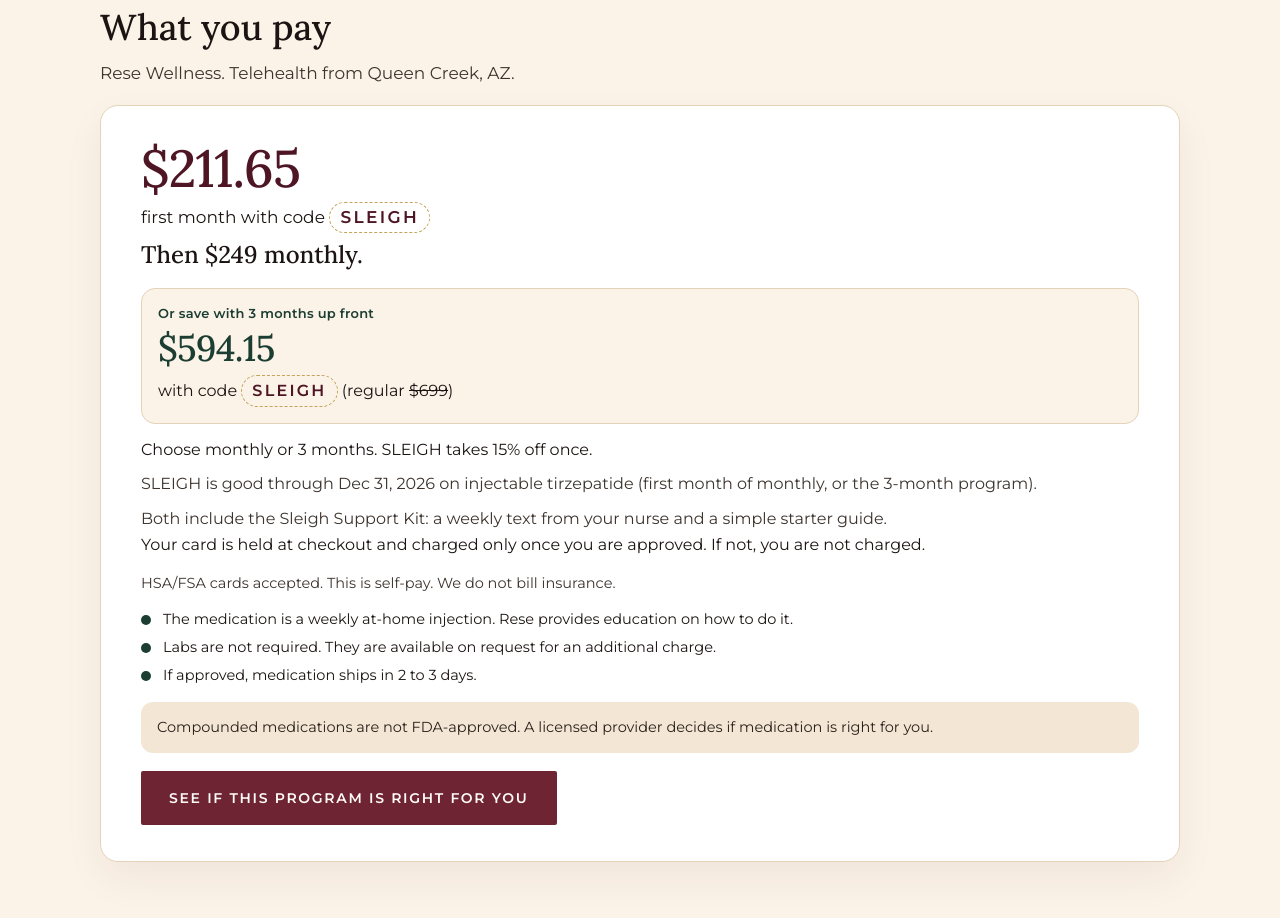
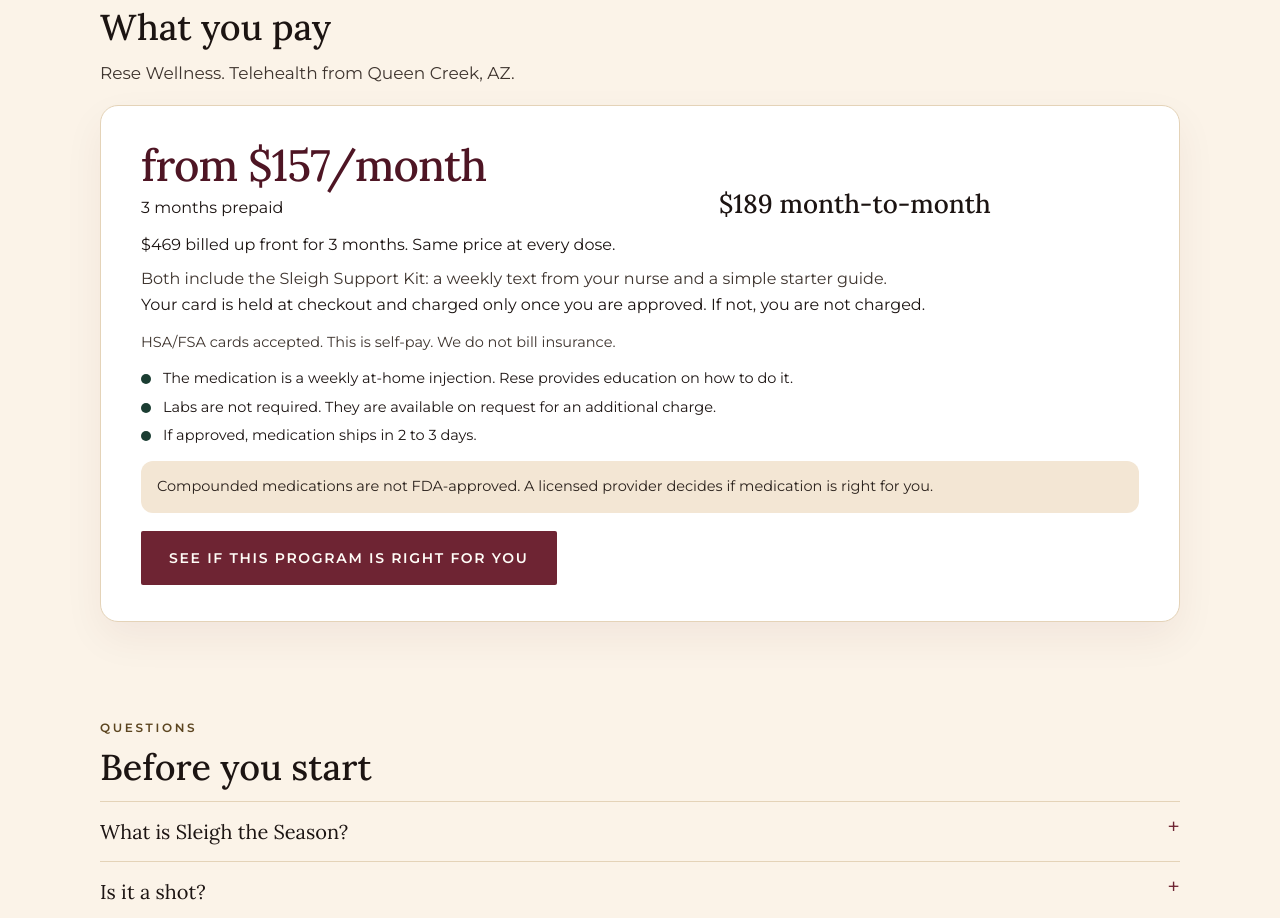
Before and after one commit to resewellness/resewellness.github.io, a plain HTML site: page sleigh-the-season/index.html in a window 1280 px wide. Shown: the part 1642-2560 px from the top of the page. Drawn offline with Linux system fonts and the light colour scheme.

Commit message:
Update injectable tirzepatide to from $157/month.
Replace the old prepaid, monthly, and SLEIGH-code prices with from $157/month, $469 billed up front for 3 months, and $189 month-to-month. The price is the same at every dose. Semaglutide, peptide, hormone, ED, and hair prices are unchanged.

Co-authored-by: resewellness <resewellness@users.noreply.github.com>

```diff
--- a/sleigh-the-season/index.html
+++ b/sleigh-the-season/index.html
@@ -5,7 +5,7 @@
 <meta charset="UTF-8">
 <meta name="viewport" content="width=device-width, initial-scale=1.0">
 <title>Sleigh the Season | Rese Wellness</title>
-<meta name="description" content="$211.65 your first month with code SLEIGH, then $249 monthly. Or $594.15 for 3 months up front with code SLEIGH (regular $699). Choose monthly or 3 months. SLEIGH takes 15% off once. Both include the Sleigh Support Kit. Your card is held until you are approved.">
+<meta name="description" content="Injectable tirzepatide from $157/month ($469 billed up front for 3 months), or $189 month-to-month. Same price at every dose. The Sleigh Support Kit is included. Your card is held until you are approved.">
 <link rel="canonical" href="https://resewellness.com/sleigh-the-season/">
 <link rel="icon" type="image/png" href="../assets/favicon.png">
 <link rel="apple-touch-icon" href="../assets/favicon.png">
@@ -18,70 +18,30 @@
 <meta property="og:type" content="website">
 <meta property="og:site_name" content="Rese Wellness">
 <meta property="og:title" content="Sleigh the Season">
-<meta property="og:description" content="$211.65 your first month with code SLEIGH, then $249 monthly. Or $594.15 for 3 months up front with code SLEIGH (regular $699). Choose monthly or 3 months. SLEIGH takes 15% off once. Both include the Sleigh Support Kit. Your card is held until you are approved.">
-<meta name="twitter:description" content="$211.65 your first month with code SLEIGH, then $249 monthly. Or $594.15 for 3 months up front with code SLEIGH (regular $699). Choose monthly or 3 months. SLEIGH takes 15% off once. Both include the Sleigh Support Kit. Your card is held until you are approved.">
+<meta property="og:description" content="Injectable tirzepatide from $157/month ($469 billed up front for 3 months), or $189 month-to-month. Same price at every dose. The Sleigh Support Kit is included. Your card is held until you are approved.">
+<meta name="twitter:description" content="Injectable tirzepatide from $157/month ($469 billed up front for 3 months), or $189 month-to-month. Same price at every dose. The Sleigh Support Kit is included. Your card is held until you are approved.">
 <meta property="og:image" content="media/hero-poster.webp">
 <!--
   OFFER CONFIG
-  Edit only this block. Prices, the code, and the end date are filled
-  from these values.
-  The page leads with the monthly price. Choose monthly or 3 months
-  up front. SLEIGH takes 15 percent off once, not both.
-  Injectable tirzepatide monthly is $249. SLEIGH makes the first
-  month $211.65, then $249 monthly.
-  The 3-month program is $699 billed up front. SLEIGH makes that
-  total $594.15. The card is held at checkout and charged only
-  after approval. It is not a Rese payment schedule.
+  Edit only this block. Prices on the page are filled from these values.
+  Injectable tirzepatide is the same price at every dose.
+  The lead price is the 3-month prepaid rate. Month-to-month sits beside it.
+  The card is held at checkout and charged only after approval.
+  It is not a Rese payment schedule.
   Both options include the Sleigh Support Kit.
-  endsLabel is the only date format on the page.
 -->
 <script>
 (function () {
   var offer = {
-    regularTotalCents: 69900,
-    monthlyCents: 24900,
-    programMonths: 3,
-    discountPercent: 15,
-    code: "SLEIGH",
-    endsLabel: "Dec 31, 2026"
+    fromMonth: "from $157/month",
+    monthToMonth: "$189 month-to-month",
+    upfront: "$469 billed up front for 3 months",
+    programMonths: 3
   };
-  offer.saleTotalCents = Math.round(offer.regularTotalCents * (100 - offer.discountPercent) / 100);
-  offer.firstMonthCents = Math.round(offer.monthlyCents * (100 - offer.discountPercent) / 100);
   window.SLEIGH_OFFER = offer;
 
-  function shortEnds(label) {
-    var names = {january:"Jan",february:"Feb",march:"Mar",april:"Apr",may:"May",june:"Jun",july:"Jul",august:"Aug",september:"Sep",october:"Oct",november:"Nov",december:"Dec"};
-    var parts = String(label).split(/[\s,]+/);
-    var month = names[(parts[0] || "").toLowerCase()];
-    var day = parts[1] || "";
-    if (!month || !day) return label;
-    return month + " " + day;
-  }
-
-  function moneyFromCents(cents) {
-    var whole = Math.floor(cents / 100);
-    var frac = cents % 100;
-    if (frac === 0) return "$" + whole;
-    var fracText = frac < 10 ? "0" + frac : String(frac);
-    return "$" + whole + "." + fracText;
-  }
-
   window.applySleighOffer = function () {
-    var regularTotal = moneyFromCents(offer.regularTotalCents);
-    var saleTotal = moneyFromCents(offer.saleTotalCents);
-    var firstMonth = moneyFromCents(offer.firstMonthCents);
-    var monthly = moneyFromCents(offer.monthlyCents);
-    var map = {
-      "regular-total": regularTotal,
-      "sale-total": saleTotal,
-      "first-month": firstMonth,
-      "monthly-plain": monthly,
-      code: offer.code,
-      ends: offer.endsLabel,
-      "ends-short": shortEnds(offer.endsLabel),
-      percent: String(offer.discountPercent)
-    };
-    var priceLine = firstMonth + " your first month with code " + offer.code + ", then " + monthly + " monthly. Or " + saleTotal + " for " + offer.programMonths + " months up front with code " + offer.code + " (regular " + regularTotal + "). Choose monthly or 3 months. SLEIGH takes 15% off once. Both include the Sleigh Support Kit. Your card is held until you are approved.";
+    var priceLine = "Injectable tirzepatide " + offer.fromMonth + " (" + offer.upfront + "), or " + offer.monthToMonth + ". Same price at every dose. The Sleigh Support Kit is included. Your card is held until you are approved.";
     var metas = [
       document.querySelector('meta[name="description"]'),
       document.querySelector('meta[property="og:description"]'),
@@ -90,6 +50,11 @@
     for (var m = 0; m < metas.length; m++) {
       if (metas[m]) metas[m].setAttribute("content", priceLine);
     }
+    var map = {
+      "from-month": offer.fromMonth,
+      "month-to-month": offer.monthToMonth,
+      upfront: offer.upfront
+    };
     var nodes = document.querySelectorAll("[data-sleigh]");
     for (var i = 0; i < nodes.length; i++) {
       var key = nodes[i].getAttribute("data-sleigh");
@@ -206,9 +171,10 @@
   .sign{margin-top:16px;font-family:var(--serif);font-style:italic;font-size:18px;color:var(--ink)}
   .sign span{display:block;font-family:var(--sans);font-style:normal;font-size:13px;letter-spacing:.08em;text-transform:uppercase;color:var(--gold);margin-top:2px}
   .price-card{margin-top:18px;background:#fff;border:1px solid var(--line);border-radius:18px;padding:22px 20px 24px;box-shadow:0 16px 40px rgba(78,21,36,.06)}
-  .price-sale{font-family:var(--serif);font-weight:500;font-size:clamp(32px,8vw,52px);line-height:1;color:var(--cranberry-deep);letter-spacing:-.02em}
-  .price-lead{margin-top:8px;font-size:17px;line-height:1.45;color:var(--ink);max-width:32em}
-  .price-then{margin-top:8px;font-family:var(--serif);font-weight:500;font-size:clamp(18px,4.2vw,24px);line-height:1.2;color:var(--ink)}
+  .price-pair{display:grid;grid-template-columns:minmax(0,1.2fr) minmax(0,.9fr);gap:8px 18px;align-items:end}
+  .price-sale{font-family:var(--serif);font-weight:500;font-size:clamp(26px,6.4vw,44px);line-height:1.05;color:var(--cranberry-deep);letter-spacing:-.02em}
+  .price-lead{margin-top:8px;font-size:16px;line-height:1.4;color:var(--ink);max-width:32em}
+  .price-then{margin:0;font-family:var(--serif);font-weight:500;font-size:clamp(18px,4vw,26px);line-height:1.2;color:var(--ink)}
   .price-choice{margin-top:14px;font-size:16px;line-height:1.45;color:var(--ink)}
   .price-save{margin-top:18px;background:var(--cream);border:1px solid var(--line);border-radius:14px;padding:14px 16px 16px}
   .price-save-kicker{font-size:13px;font-weight:600;letter-spacing:.02em;color:var(--evergreen);margin-bottom:4px}
@@ -244,7 +210,8 @@
   .sticky-copy{display:flex;flex-direction:column;justify-content:center;gap:2px;min-width:0;flex:1}
   .sticky-main{font-family:var(--serif);font-weight:500;font-size:20px;line-height:1.05;color:var(--cranberry-deep);letter-spacing:-.02em}
   .sticky-main strong{font-family:inherit;font-weight:500;font-size:inherit;color:inherit;letter-spacing:inherit}
-  .sticky-alt{font-size:12px;line-height:1.25;color:var(--ink);white-space:nowrap}
+  .sticky-alt{font-size:12px;line-height:1.35;color:var(--ink)}
+  .sticky-alt span{display:block}
   .sticky .btn{padding:10px 10px;min-height:44px;font-size:11px;letter-spacing:.01em;line-height:1.15;flex:0 0 auto;max-width:9.6em;text-align:center;white-space:normal}
   html.js .rv{opacity:0;transform:translateY(16px);transition:opacity .6s ease,transform .6s ease}
   html.js .rv.in{opacity:1;transform:none}
@@ -355,7 +322,7 @@ fbq('track', 'PageView');
       <p class="eyebrow">Nurse-supported weight care</p>
       <h1 id="h1">Sleigh the Season</h1>
       <p class="subhead hero-warm">You carry everyone this season. Let us help carry your health.</p>
-      <p class="subhead hero-start">Start at <span data-sleigh="first-month">$211.65</span> your first month with code <span data-sleigh="code">SLEIGH</span></p>
+      <p class="subhead hero-start"><span data-sleigh="from-month">from $157/month</span>. <span data-sleigh="month-to-month">$189 month-to-month</span>.</p>
       <a class="btn" href="https://start.resewellness.com/weight-loss/questionnaire">See if this program is right for you</a>
     </div>
   </section>
@@ -524,16 +491,14 @@ fbq('track', 'PageView');
       <h2 class="big rv" id="pricing">What you pay</h2>
       <p class="lede rv">Rese Wellness. Telehealth from Queen Creek, AZ.</p>
       <div class="price-card rv">
-        <p class="price-sale"><span data-sleigh="first-month">$211.65</span></p>
-        <p class="price-lead">first month with code <span class="code" data-sleigh="code">SLEIGH</span></p>
-        <p class="price-then">Then <span data-sleigh="monthly-plain">$249</span> monthly.</p>
-        <div class="price-save">
-          <p class="price-save-kicker">Or save with 3 months up front</p>
-          <p class="price-save-amt"><span data-sleigh="sale-total">$594.15</span></p>
-          <p class="code-line">with code <span class="code" data-sleigh="code">SLEIGH</span> (regular <s><span data-sleigh="regular-total">$699</span></s>)</p>
+        <div class="price-pair">
+          <div>
+            <p class="price-sale"><span data-sleigh="from-month">from $157/month</span></p>
+            <p class="price-lead">3 months prepaid</p>
+          </div>
+          <p class="price-then"><span data-sleigh="month-to-month">$189 month-to-month</span></p>
         </div>
-        <p class="price-choice">Choose monthly or 3 months. SLEIGH takes 15% off once.</p>
-        <p class="price-regular"><span data-sleigh="code">SLEIGH</span> is good through <span data-sleigh="ends">Dec 31, 2026</span> on injectable tirzepatide (first month of monthly, or the 3-month program).</p>
+        <p class="price-choice"><span data-sleigh="upfront">$469 billed up front for 3 months</span>. Same price at every dose.</p>
         <p class="price-regular">Both include the Sleigh Support Kit: a weekly text from your nurse and a simple starter guide.</p>
         <p>Your card is held at checkout and charged only once you are approved. If not, you are not charged.</p>
         <p class="fine">HSA/FSA cards accepted. This is self-pay. We do not bill insurance.</p>
@@ -579,7 +544,7 @@ fbq('track', 'PageView');
         </details>
         <details>
           <summary>What does the program cost?</summary>
-          <p><span data-sleigh="first-month">$211.65</span> your first month with code <span data-sleigh="code">SLEIGH</span>, then <span data-sleigh="monthly-plain">$249</span> monthly. Or <span data-sleigh="sale-total">$594.15</span> for 3 months up front with code <span data-sleigh="code">SLEIGH</span> (regular <span data-sleigh="regular-total">$699</span>). Choose monthly or 3 months. SLEIGH takes 15% off once, through <span data-sleigh="ends">Dec 31, 2026</span>, on injectable tirzepatide (first month of monthly, or the 3-month program). Both include the Sleigh Support Kit. The card is only charged once you are approved.</p>
+          <p>Injectable tirzepatide is <span data-sleigh="from-month">from $157/month</span> (<span data-sleigh="upfront">$469 billed up front for 3 months</span>), or <span data-sleigh="month-to-month">$189 month-to-month</span>. Same price at every dose. Both include the Sleigh Support Kit. The card is only charged once you are approved.</p>
         </details>
         <details>
           <summary>What happens after 3 months?</summary>
@@ -620,8 +585,8 @@ fbq('track', 'PageView');
 
 <div class="sticky show" id="stickyCta">
   <span class="sticky-copy">
-    <span class="sticky-main"><strong><span data-sleigh="first-month">$211.65</span> first month</strong></span>
-    <span class="sticky-alt">with code <span data-sleigh="code">SLEIGH</span>. Then <span data-sleigh="monthly-plain">$249</span> monthly.</span>
+    <span class="sticky-main"><strong><span data-sleigh="from-month">from $157/month</span></strong></span>
+    <span class="sticky-alt"><span data-sleigh="month-to-month">$189 month-to-month</span><span data-sleigh="upfront">$469 billed up front for 3 months</span></span>
   </span>
   <a class="btn" href="https://start.resewellness.com/weight-loss/questionnaire">See if it's right for me</a>
 </div>
```
Also changed, not shown: faq/index.html (+2 -2 lines), firstresponders/index.html (+4 -4 lines), getstarted/index.html (+3 -3 lines), index.html (+6 -6 lines), weightmanagement/index.html (+8 -8 lines).
